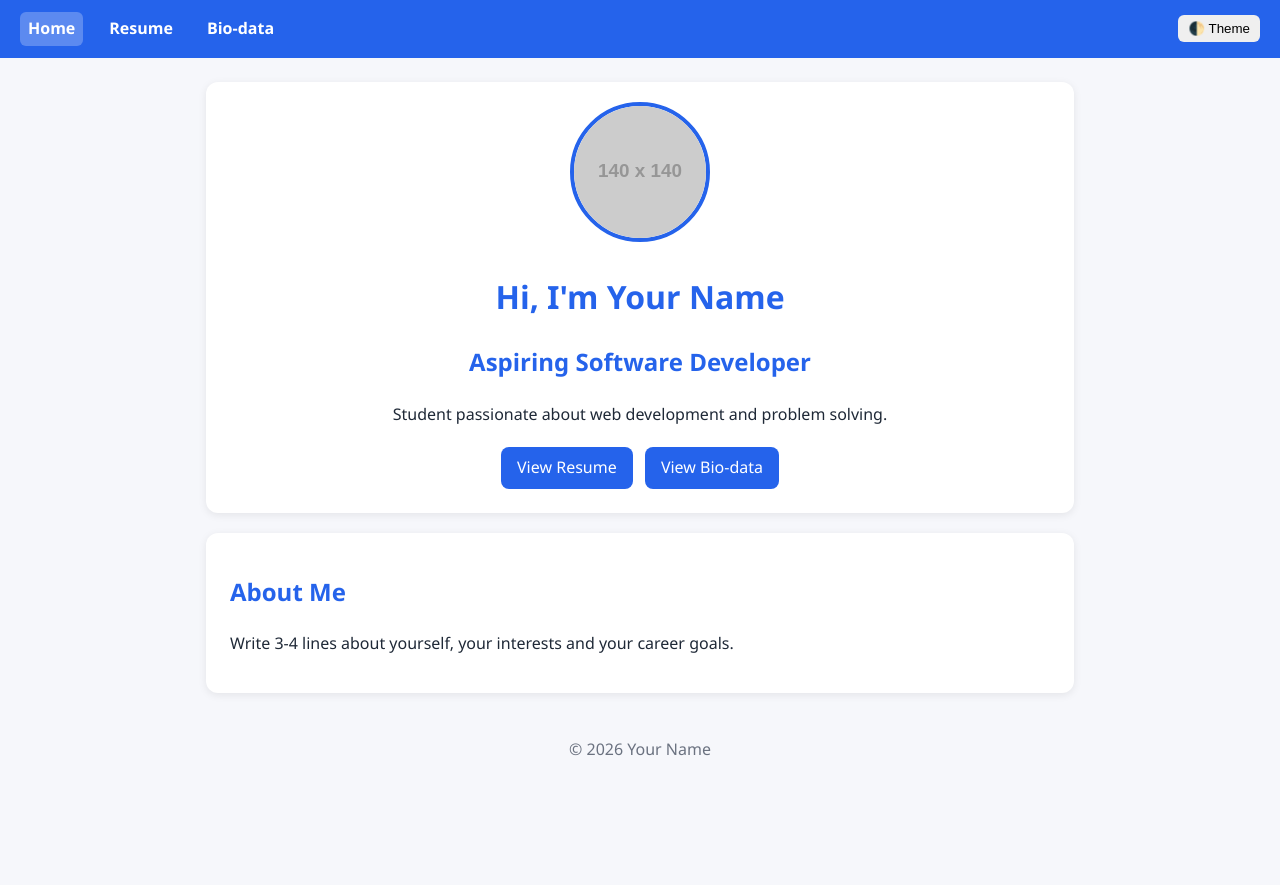
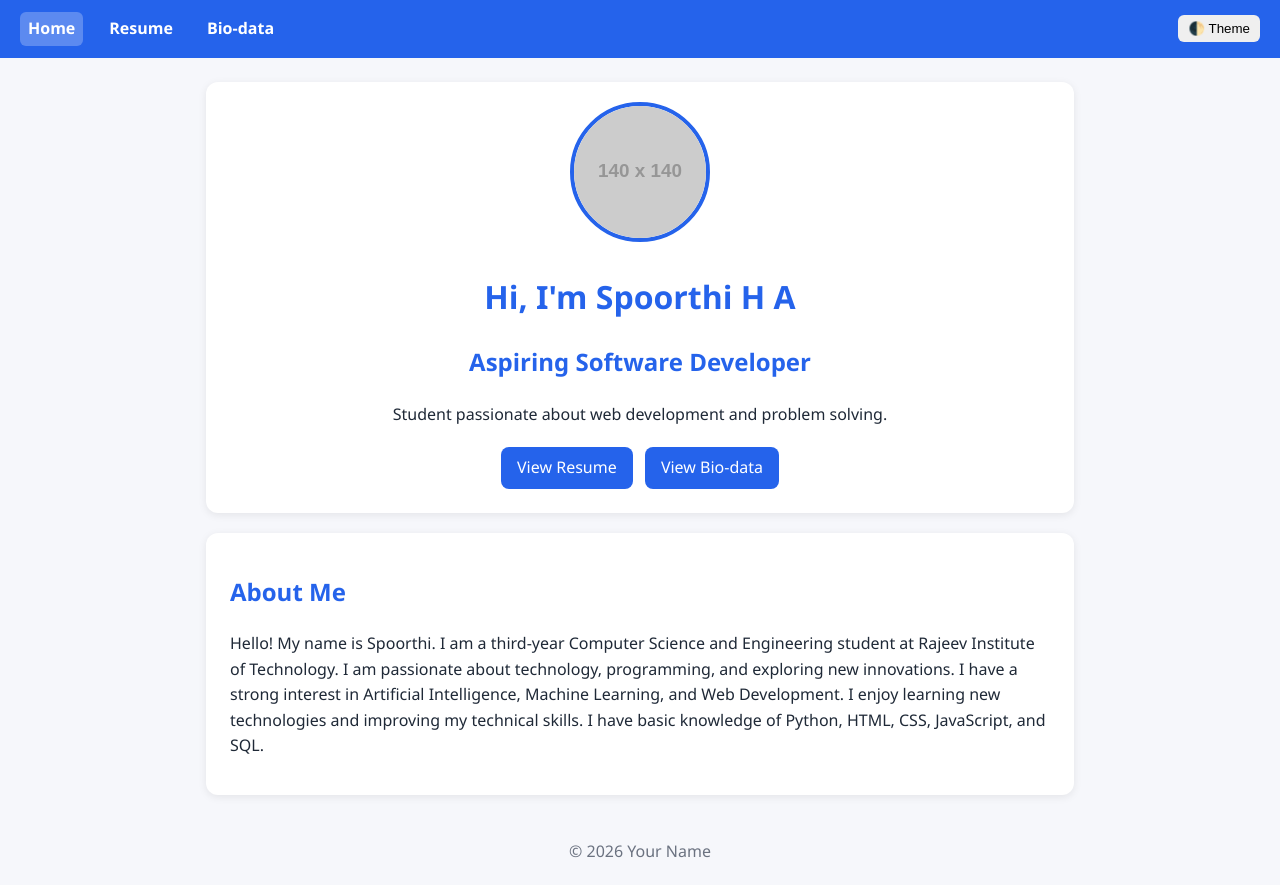
Before and after one commit to spoorthi884/my-resume, a plain HTML site: page index.html in a window 1280 px wide. Before the commit the page ends 800 px from the top, so only its background shows below. Drawn offline with nearby package versions, Linux system fonts and the light colour scheme; placeholder pictures from the web are drawn by us.

Commit message:
Modify About Me section with personal details
Updated personal information in the About Me section.

```diff
--- a/index.html
+++ b/index.html
@@ -16,7 +16,7 @@
 <main>
   <div class="hero">
     <img src="https://via.placeholder.com/140" alt="Profile photo">
-    <h1>Hi, I'm Your Name</h1>
+    <h1>Hi, I'm Spoorthi H A</h1>
     <h2 id="typing"></h2>
     <p>Student passionate about web development and problem solving.</p>
     <a class="btn" href="resume.html">View Resume</a>
@@ -24,7 +24,7 @@
   </div>
   <section>
     <h2>About Me</h2>
-    <p>Write 3-4 lines about yourself, your interests and your career goals.</p>
+    <p>Hello! My name is Spoorthi. I am a third-year Computer Science and Engineering student at Rajeev Institute of Technology. I am passionate about technology, programming, and exploring new innovations. I have a strong interest in Artificial Intelligence, Machine Learning, and Web Development. I enjoy learning new technologies and improving my technical skills. I have basic knowledge of Python, HTML, CSS, JavaScript, and SQL.</p>
   </section>
 </main>
 <footer>&copy; 2026 Your Name</footer>
```
